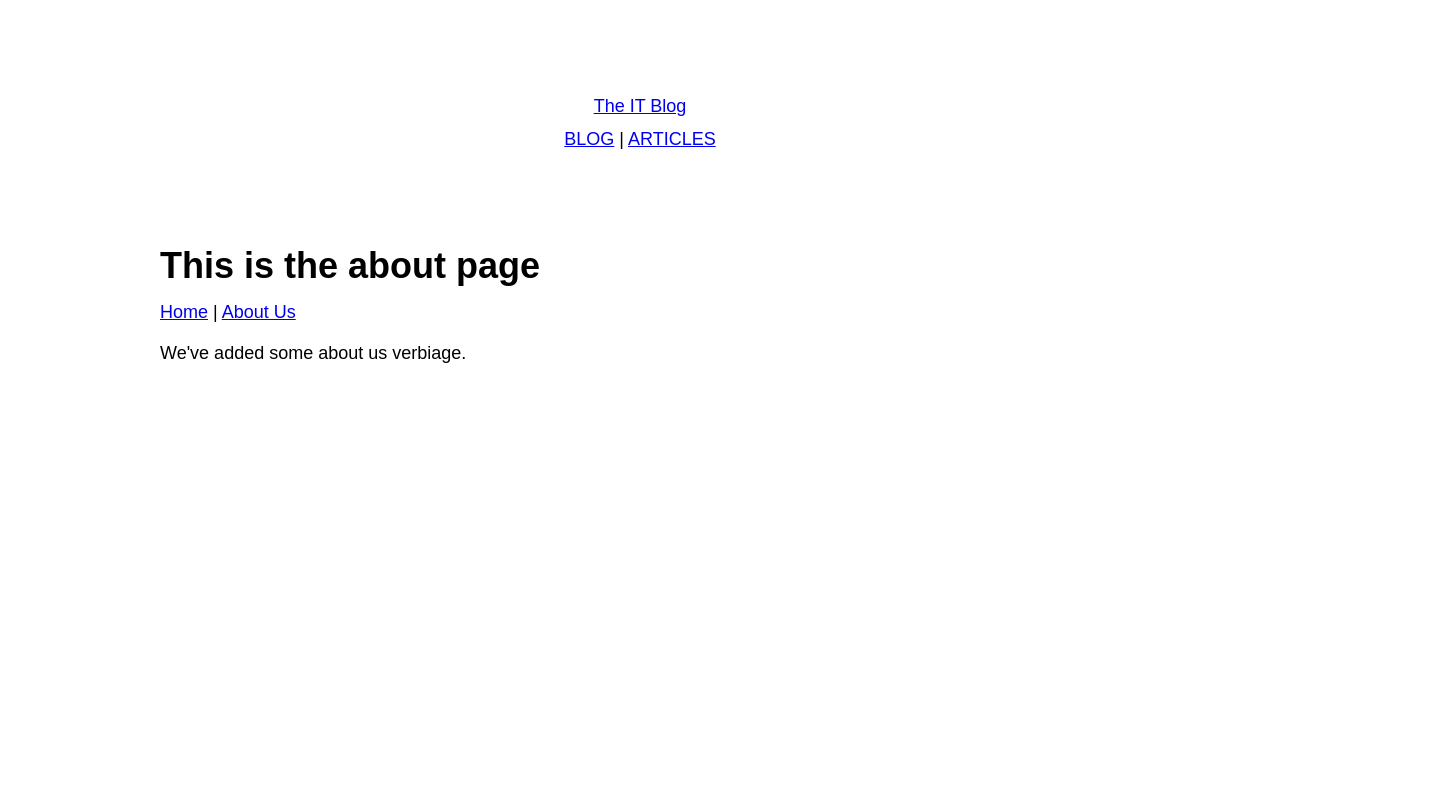
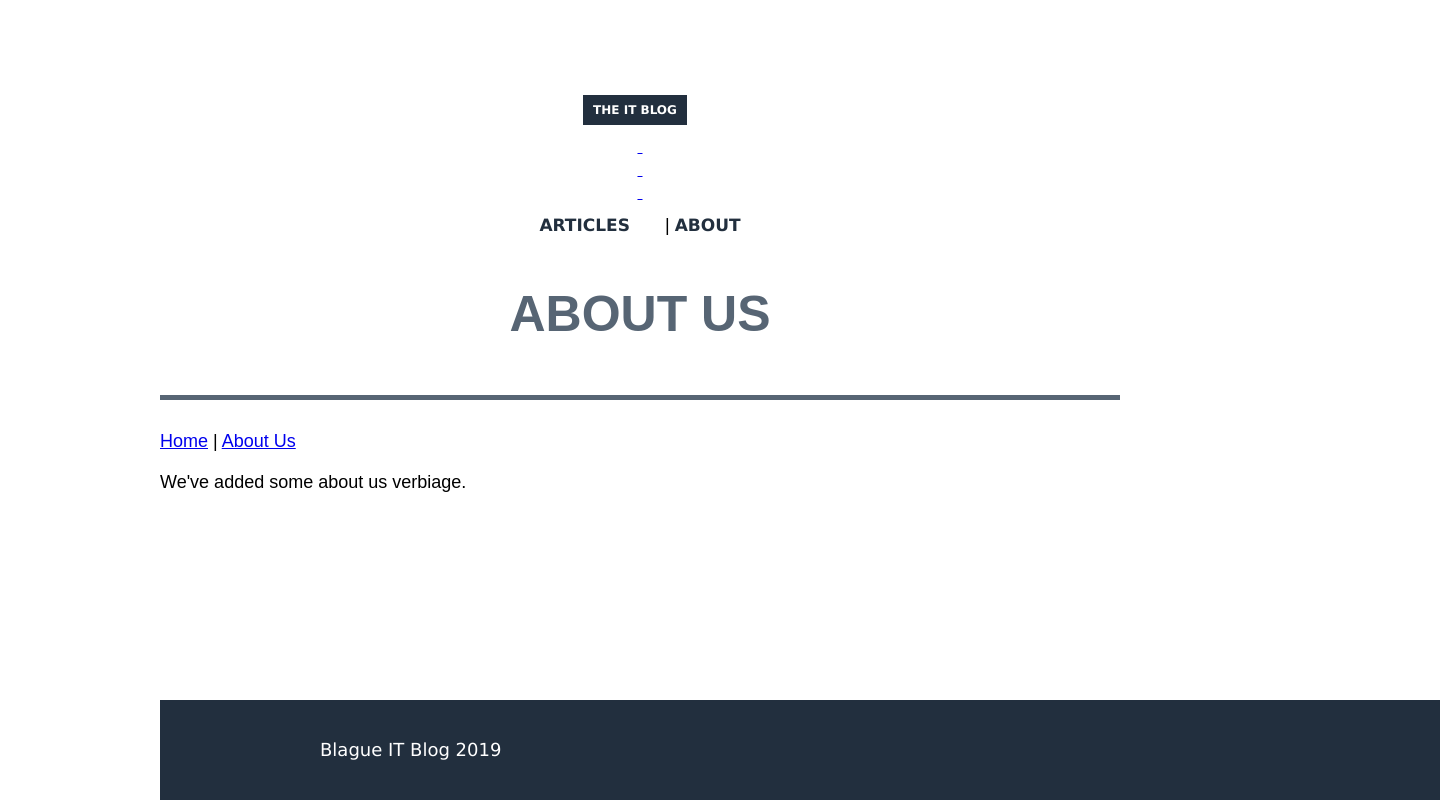
Before and after one commit to aalexis8/IT_Blague, a Gatsby site: page /about in a window 1280 px wide. Shown: the whole page, 1440 px wide, since content can reach past the window. Built offline with nearby package versions, Linux system fonts and the light colour scheme; Gatsby itself is replaced by a stand-in of ours.

Commit message:
header, footer, title components modules

```diff
--- /dev/null
+++ b/src/components/footer.js
@@ -0,0 +1,8 @@
+import React from "react"
+import styles from "./footer.module.scss"
+
+export default ({ children }) => (
+  <footer className={styles.container}>
+    <div className={styles.footer}>{children}</div>
+  </footer>
+)
--- /dev/null
+++ b/src/components/footer.module.scss
@@ -0,0 +1,22 @@
+@import "../styles/global";
+
+$footer-height: 100px;
+
+.container {
+  background-color: $color-pallete-3;
+  width: $container-width;
+  height: $footer-height;
+  position: absolute;
+  bottom: 0;
+  width: $container-width;
+
+  .footer {
+    margin: 0 auto;
+    max-width: $site-width;
+    height: $footer-height;
+    line-height: $footer-height;
+    color: $color-pallete-4;
+    font-family: Verdana, Geneva, Tahoma, sans-serif;
+    padding: 0px 20px 0px 20px;
+  }
+}
--- a/src/components/header.js
+++ b/src/components/header.js
@@ -2,14 +2,55 @@ import React from "react"
 import { Link } from "gatsby"
 import styles from "./header.module.scss"
 
+// HeaderLink component
+const HeaderLink = props => (
+  <Link className={styles.link} to={props.to}>
+    {props.text}
+  </Link>
+)
+
+// HomeButton component
+const HomeButton = props => (
+  <Link to={props.to}>
+    <div className={styles.button}>{props.text}</div>
+  </Link>
+)
+
+// Social Button component
+const SocialButton = props => {
+  let style = ""
+  let url = ""
+
+  if (props.site === "twitter") {
+    style = styles.buttonTwitter
+    url = "https://twitter.com/" + props.username
+  } else if (props.site === "linkedin") {
+    style = styles.buttonLinkedin
+    url = "https://www.linkedin.com/in/" + props.username
+  } else if (props.site === "github") {
+    style = styles.buttonGithub
+    url = "https://www.github.com/" + props.username
+  }
+
+  return (
+    <a href={url} target="_blank" rel="noopener noreferrer">
+      <div className={style}>{props.children}&nbsp;</div>
+    </a>
+  )
+}
+
 export default () => (
   <header className={styles.container}>
     <div className={styles.row}>
-      <Link to="/">The IT Blog</Link>
+      <HomeButton to="/" text="The IT Blog" />
+      <SocialButton site="github" username="aalexis8" />
+      <SocialButton site="linkedin" username="aalexis1" />
+      <SocialButton site="twitter" usename="aalexis8" />
     </div>
 
     <div className={styles.row}>
-      <Link to="/">BLOG</Link> | <Link to="/about">ARTICLES</Link>
+      <HeaderLink to="/" text="ARTICLES" /> |{" "}
+      <HeaderLink to="/about" text="ABOUT" />
     </div>
   </header>
 )
--- a/src/components/layout.js
+++ b/src/components/layout.js
@@ -1,10 +1,12 @@
 import React from "react"
 import styles from "./layout.module.scss"
 import Header from "./header.js"
+import Footer from "./footer.js"
 
 export default ({ children }) => (
   <div className={styles.container}>
     <Header />
-    {children}
+    <div className={styles.content}>{children}</div>
+    <Footer>Blague IT Blog 2019</Footer>
   </div>
 )
--- /dev/null
+++ b/src/components/title.js
@@ -0,0 +1,9 @@
+import React from "react"
+import styles from "./title.module.scss"
+
+export default props => (
+  <section className={styles.container}>
+    <h1 className={styles.title}>{props.text}</h1>
+    <div className={styles.subtitle}>{props.subtitle}</div>
+  </section>
+)
--- /dev/null
+++ b/src/components/title.module.scss
@@ -0,0 +1,20 @@
+@import "../styles/global";
+
+.container {
+  padding-bottom: 10px;
+  margin-bottom: 30px;
+  border-bottom: 5px solid $color-pallete-9;
+  text-align: center;
+  text-transform: uppercase;
+  color: $color-pallete-9;
+
+  .title {
+    font-size: 50px;
+    line-height: 60px;
+  }
+
+  .subtitle {
+    font-size: 18px;
+    font-weight: 100;
+  }
+}
--- a/src/pages/about.js
+++ b/src/pages/about.js
@@ -1,10 +1,11 @@
 import React from "react"
 import { Link } from "gatsby"
 import Layout from "../components/layout"
+import Title from "../components/title"
 
 export default () => (
   <Layout>
-    <h1>This is the about page</h1>
+    <Title text="About Us" />
     <div>
       <Link to="/">Home</Link> | <Link to="/about">About Us</Link>
     </div>
--- a/src/pages/index.js
+++ b/src/pages/index.js
@@ -1,10 +1,11 @@
 import React from "react"
 import { Link } from "gatsby"
 import Layout from "../components/layout"
+import Title from "../components/title"
 
 export default () => (
   <Layout>
-    <h1>This is the index page</h1>
+    <Title text="Welcome" />
     <div>
       <Link to="/">Home</Link> | <Link to="/about">About Us</Link>
     </div>
```
